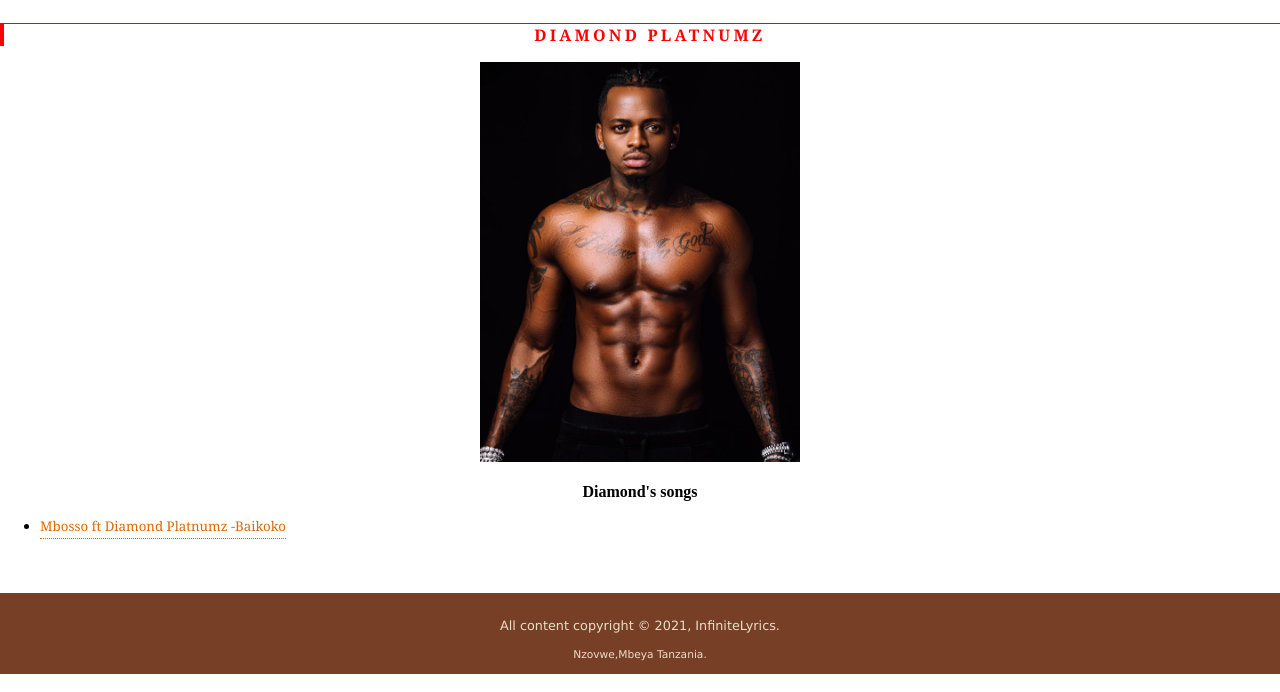
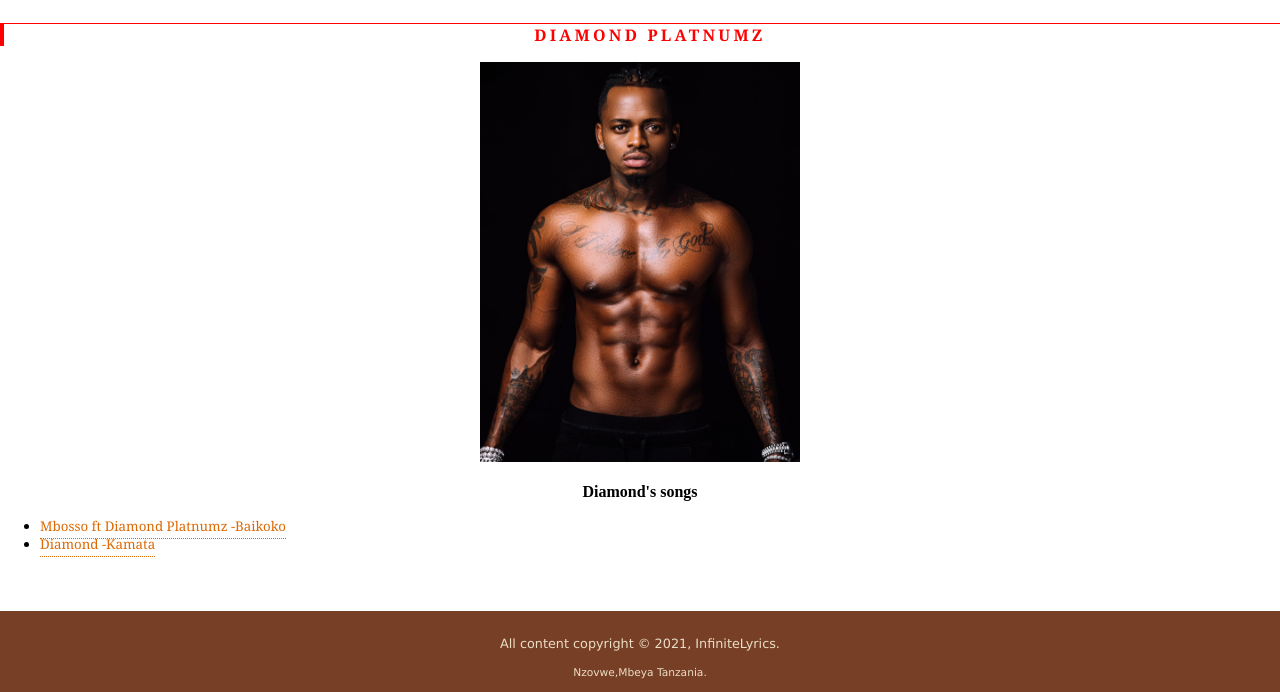
Before and after one commit to paradoxmain/infinitelyrics.github.io, a plain HTML site: page diamondplatnumz.html in a window 1280 px wide. Shown: the part 173-865 px from the top of the page. Drawn offline with Linux system fonts and the light colour scheme; a web font is replaced by a local one.

Commit message:
Update diamondplatnumz.html

```diff
--- a/diamondplatnumz.html
+++ b/diamondplatnumz.html
@@ -34,6 +34,7 @@
 <small>
 <ul>
   <li><a href="baikoko-lyrics.html">Mbosso ft Diamond Platnumz -Baikoko</a></li>
+  <li><a href="kamata-lyrics.HTML">Diamond -Kamata</a></li>
 </ul>
 </small>
 
```
